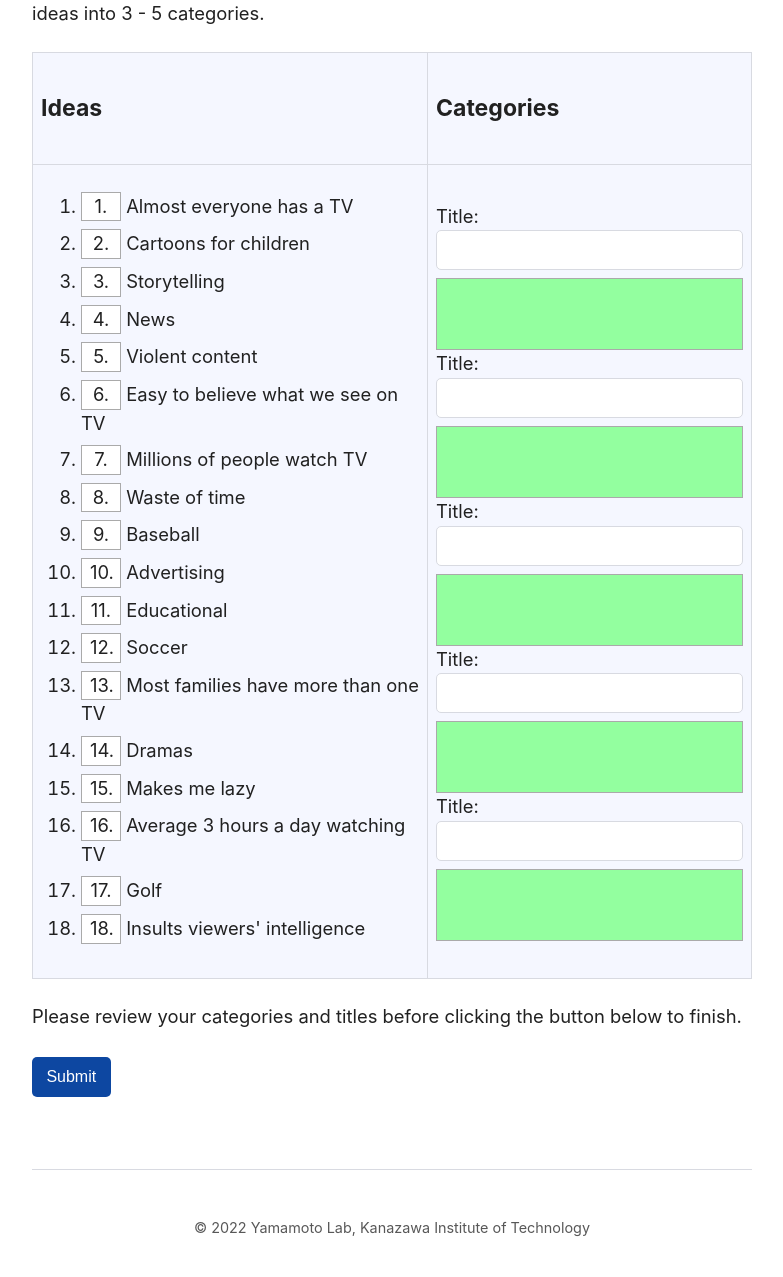
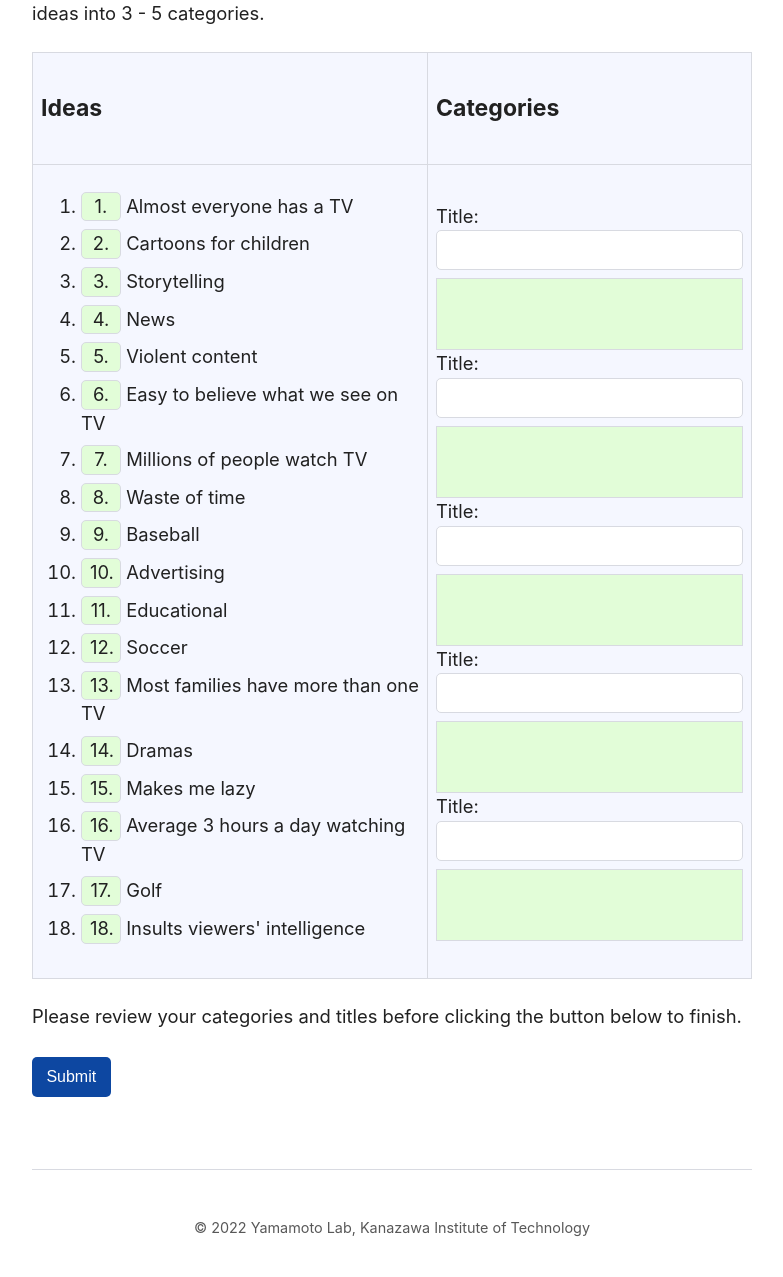
Before and after one commit to rsonger/topics_recommender, a Django app: template survey_tasks/templates/survey_tasks/ctt.html in a window 1280 px wide. Shown: the part 395-1672 px from the top of the page, without its empty margins (248-1031 px from the left). Run offline with Django 4.2, Linux system fonts and the light colour scheme; the template is opened without the code that fills it, so the values that code supplies are empty; parts of the project's set-up code (start-up, migrations or seed data) failed here and were passed over.

Commit message:
Update CSS colors

```diff
--- a/survey_tasks/templates/survey_tasks/ctt.html
+++ b/survey_tasks/templates/survey_tasks/ctt.html
@@ -17,6 +17,9 @@
     <title>{% translate "Grouping Task" %}</title>
 
     <style>
+        :root {
+            --drag-bg: #E2FDD8;
+        }
         table, tbody, tr, th {
             width: 100%;
         }
@@ -24,8 +27,8 @@
             max-width: 100%;
             height: 4.5rem;
             padding: 0.3rem;
-            border: 1px solid #aaaaaa;
-            background-color: #93ff9f;
+            border: 1px solid var(--border);
+            background-color: var(--drag-bg);
         }
         .draggable {
             display:inline-block;
@@ -33,9 +36,9 @@
             margin: 0;
             width: 2.5rem;
             text-align: center;
-            border: 1px solid #aaaaaa;
-            border-radius: 0;
-            background-color: #ffffff;
+            border: 1px solid var(--border);
+            border-radius: 5px;
+            background-color: var(--drag-bg);
             cursor: grab;
             cursor: move;
             cursor: -moz-grab;
```
